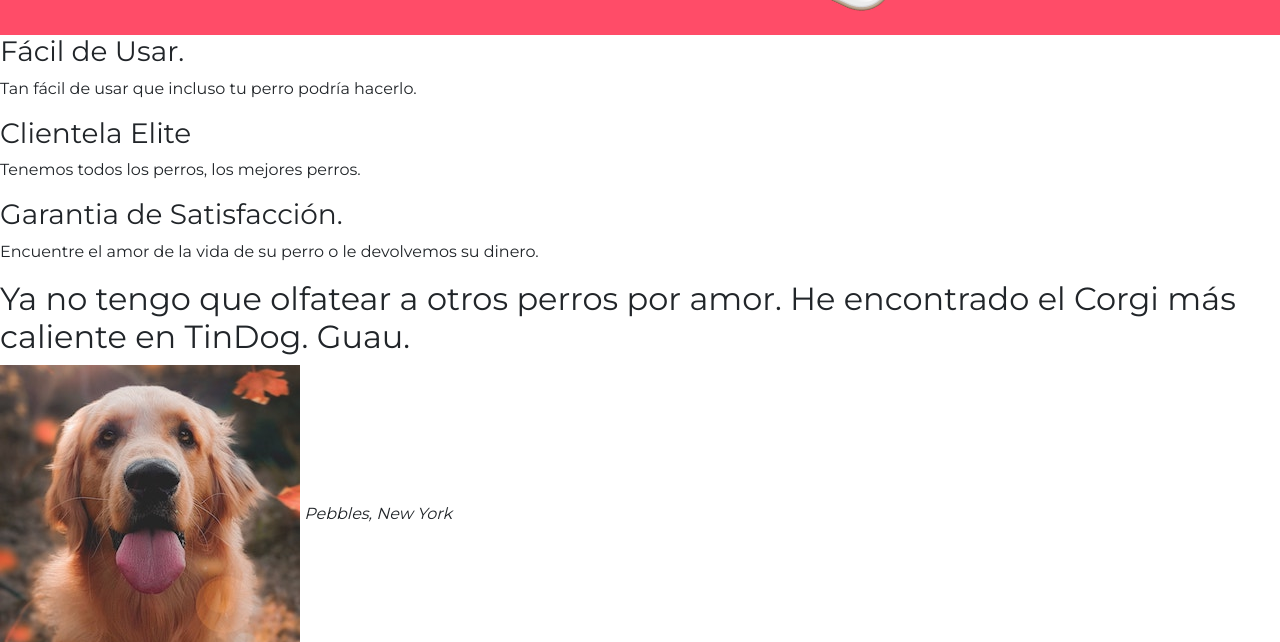
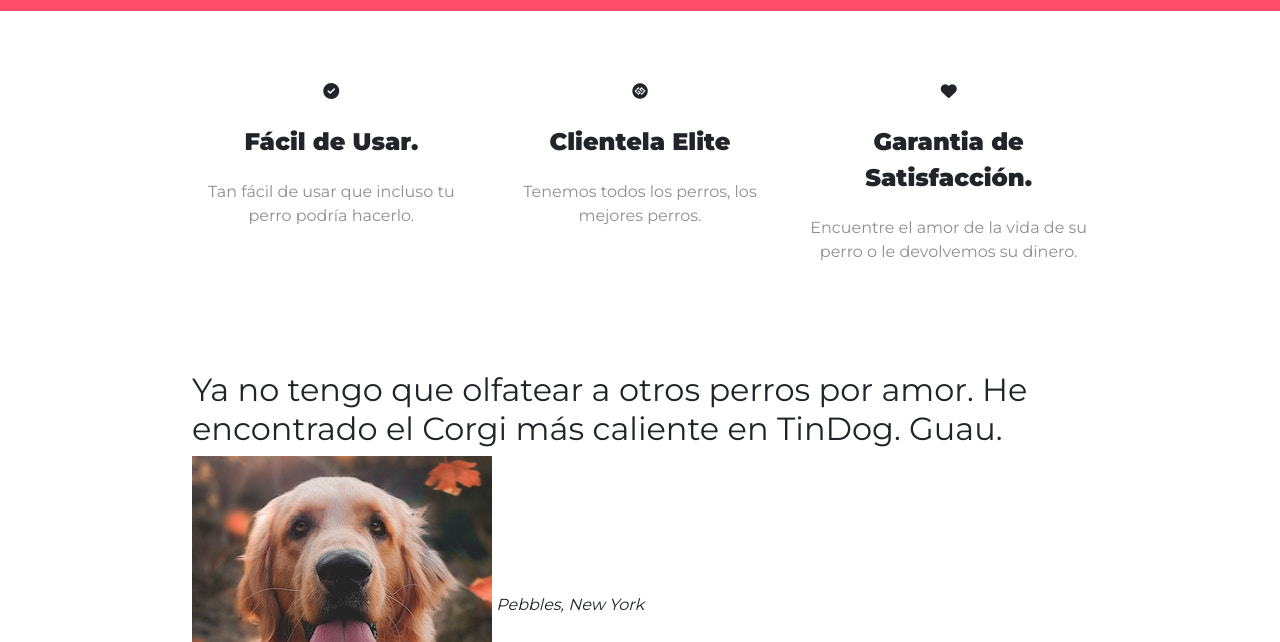
Before and after one commit to ebuceta/Bootstrap_TinDog, a plain HTML site: page index.html in a window 1280 px wide. Shown: the part 688-1330 px from the top of the page. Drawn offline with nearby package versions, Linux system fonts and the light colour scheme.

Commit message:
Creacion de Style seccion: features

```diff
--- a/css/styles.css
+++ b/css/styles.css
@@ -12,6 +12,31 @@
   font-weight: 900;
   line-height: 1.5;
   color: #fff;
+}
+
+.col-lg-4 {
+  text-align: center;
+  padding: 30px 15px 15px 15px;
+}
+
+.col-lg-4 h3 {
+  font-family: "Montserrat", sans-serif;
+  font-size: 1.5rem;
+  font-weight: 900;
+  line-height: 1.5;
+  margin: 20px 0 20px 0;
+}
+
+.col-lg-4 p {
+  color: #8f8f8f;
+}
+
+.col-lg-4 i:hover {
+  color: #ef8172;
+}
+
+.fa-check-circle {
+  width: 50px;
 }
 
 .container-fluid {
--- a/index.html
+++ b/index.html
@@ -1,4 +1,3 @@
-CD
 <!DOCTYPE html>
 <html>
 
@@ -77,23 +76,40 @@ CD
 
   <!-- Features -->
 
+
   <section id="features">
 
+    <div class="container-fluid">
+      <div class="row">
+
+        <div class="col-lg-4">
+          <i class="fas fa-check-circle"></i>
           <h3>Fácil de Usar.</h3>
           <p>Tan fácil de usar que incluso tu perro podría hacerlo.</p>
+        </div>
 
+        <div class="col-lg-4">
+          <i class="fab fa-gg-circle"></i>
           <h3>Clientela Elite</h3>
           <p>Tenemos todos los perros, los mejores perros.</p>
+        </div>
 
+        <div class="col-lg-4">
+          <i class="fas fa-heart"></i>
           <h3>Garantia de Satisfacción.</h3>
           <p>Encuentre el amor de la vida de su perro o le devolvemos su dinero.</p>
+        </div>
 
+      </div>
+    </div>
   </section>
 
 
   <!-- Testimonials -->
 
   <section id="testimonials">
+    <div class="container-fluid">
+
 
       <h2>Ya no tengo que olfatear a otros perros por amor. He encontrado el Corgi más caliente en TinDog. Guau.</h2>
       <img src="images/dog-img.jpg" alt="dog-profile">
@@ -103,16 +119,26 @@ CD
     <img class="testimonial-image" src="images/lady-img.jpg" alt="lady-profile">
     <em>Beverly, Illinois</em> -->
 
+
+    </div>
+
+
   </section>
 
 
   <!-- Press -->
 
   <section id="press">
+
+    <div class="container-fluid">
+
       <img src="images/techcrunch.png" alt="tc-logo">
       <img src="images/tnw.png" alt="tnw-logo">
       <img src="images/bizinsider.png" alt="biz-insider-logo">
       <img src="images/mashable.png" alt="mashable-logo">
+
+    </div>
+
 
   </section>
 
@@ -120,6 +146,9 @@ CD
   <!-- Pricing -->
 
   <section id="pricing">
+
+
+    <div class="container-fluid">
 
       <h2>Un plan para las necesidades de cada perro</h2>
       <p>Planes de precios simples y asequibles para usted y su perro.</p>
@@ -149,16 +178,23 @@ CD
       <p>Unlimited App Usage</p>
       <button type="button">Regístrate</button>
 
+    </div>
+
+
   </section>
 
 
   <!-- Call to Action -->
 
   <section id="cta">
+    <div class="container-fluid">
 
       <h3>Encuentra el verdadero amor de la vida de tu perro hoy.</h3>
       <button type="button">Download</button>
       <button type="button">Download</button>
+
+    </div>
+
 
   </section>
 
```
Lines whose indentation alone changed are shown as unchanged.
